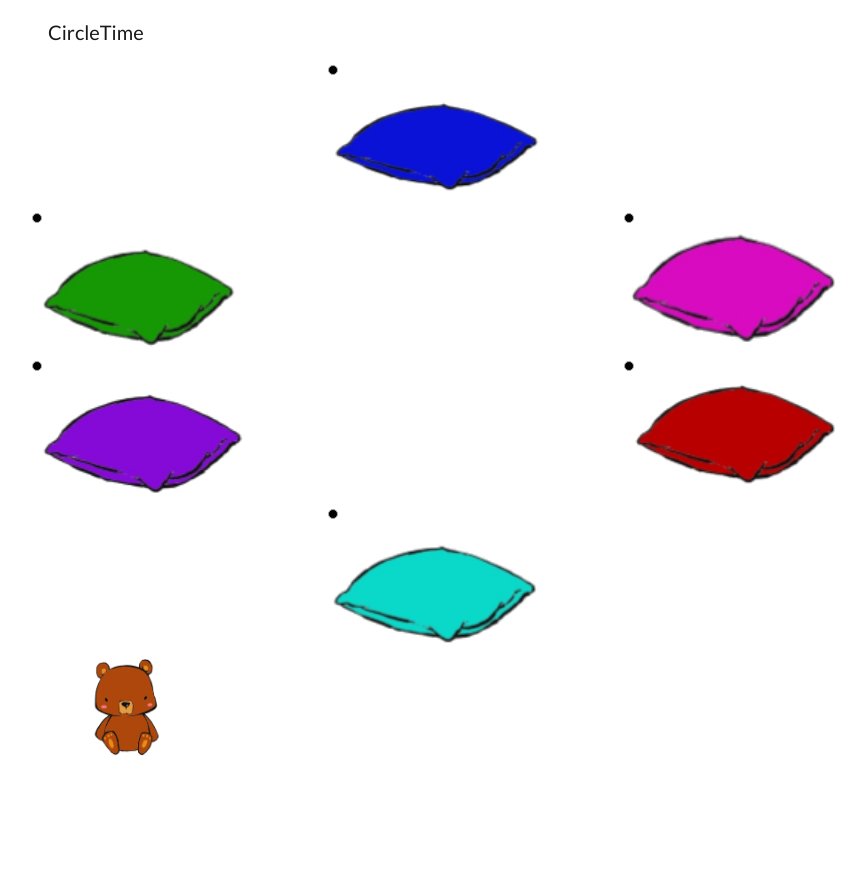
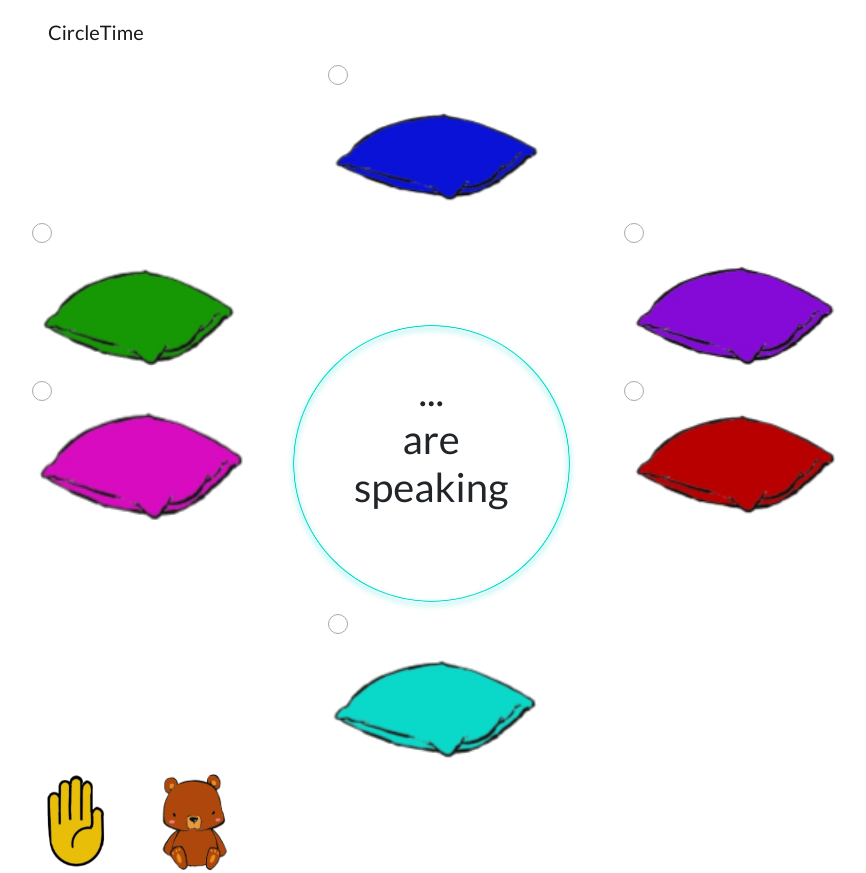
Before and after one commit to JConorBradley98/circletimegroupproject, an Angular app: page /circle-time in a window 1280 px wide. Shown: the whole page, without its empty margins (83-949 px from the left). Before the commit the page ends 800 px from the top, so only its background shows below. Built offline with nearby package versions, Linux system fonts and the light colour scheme.

Commit message:
Drag and drop

```diff
--- a/src/app/components/circle-time/circle-time.component.html
+++ b/src/app/components/circle-time/circle-time.component.html
@@ -2,71 +2,74 @@
 
 <div class="container">
 
-        <!-- Pillow Images -->
+    <!-- Blue Pillow -->
         <div class="row">
             <div class="col-md-5"></div>
-                <div class="col-md-1">
+
+                <div class="col-md-2">
                     <div id="div1" (drop)="dropItem($event)" (dragover)="allowDrop($event)"></div>
                     <img id="img1" src='{{images[1]}}' width="218" height="138">
                 </div>
+
             <div class="col-md-5"></div>
         </div>
+
+    <!-- Green Pillow and Pink Pillow -->
         <div class="row">
-            <div class="col-md-1">
+        <div class="col-md-4">
             <div id="div1" (drop)="dropItem($event)" (dragover)="allowDrop($event)"></div>
             <img id="img1" src='{{images[2]}}' width="218" height="138">
-            </div>
-            <div class="col-md-9"></div>
-            <div class="col-md-1">
+
             <div id="div1" (drop)="dropItem($event)" (dragover)="allowDrop($event)"></div>
             <img id="img1" src='{{images[3]}}' width="218" height="138">
         </div>
+    <!-- Circle Time Whos Talking-->
+        <div class="col-md-6">
+            <div class="container" id="image">
+                <br><br><br><br>
+                <img src={{images[9]}} style="width:100%;">
+                <div class="centered"><h1><br>...<br>are speaking</h1></div>
               </div>
-        <div class="row">
-            <div class="col-md-1">
+        </div>
+
+    <!-- Purple Pillow and Red Pillow Circle Time Whos Talking-->
+        <div class="col-md-2">
             <div id="div1" (drop)="dropItem($event)" (dragover)="allowDrop($event)"></div>
             <img id="img1" src='{{images[4]}}' width="218" height="138">
-            </div>
-            <div class="col-md-9"></div>
-            <div class="col-md-1">
+
             <div id="div1" (drop)="dropItem($event)" (dragover)="allowDrop($event)"></div>
             <img id="img1" src='{{images[5]}}' width="218" height="138">
         </div>
         </div>
+
+         <!-- turquoise Pillow -->
         <div class="row">
             <div class="col-md-5"></div>
-                <div class="col-md-1" >
+
+                <div class="col-md-2">
                     <div id="div1" (drop)="dropItem($event)" (dragover)="allowDrop($event)"></div>
                     <img id="img1" src='{{images[6]}}' width="218" height="138">
                 </div>
+
             <div class="col-md-5"></div>
         </div>
 
         <!-- Teddy Image -->
         <div class="row">
-            <div class="col-md-1"></div>
-            <div class="col-md-10">
+
+            <div class="col-md-2">
+                <img id='Handup' src='{{images[8]}}' width="71" height="100">
+            </div>
+
+            <div class="col-md-2">
                 <img id='drag-teddy' src='{{images[0]}}' draggable="true" (dragstart)="dragItem($event)" width="71" height="100">
             </div>
-            <div class="col-md-1"></div>
+
+            <div class="col-md-2">
+
             </div>
 
-        <!-- <Script>
-        <div *ngFor='let image of images'>
-        var i;
-        for (i = 0; i < images.length; i++) {
-
-            <div class="row">
-                <div class="col-md-1"></div>
-                <div class="col-md-10">
-                    <img id="img1" src='{{images[i]}}' (drop)="dropItem($event)" (dragover)="allowDrop($event)">
-          </div>
-                <div class="col-md-1"></div>
+            <div class="col-md-2"></div>
         </div>
 
-        }
-
-        <div *ngFor='let image of images'></div>
-        </Script> -->
-
 </div>
--- a/src/app/components/circle-time/circle-time.component.sass
+++ b/src/app/components/circle-time/circle-time.component.sass
@@ -1,10 +1,26 @@
 #div1
-  align: center
-  width: 10px
-  Height: 10px
+  width: 20px
+  Height: 20px
   border-radius: 10px
   border: 1px solid #aaaaaa
-  background-color: #000000
+
+#img1
+  z-index: -1
+  position: relative
+
+.col-md-4
+  text-align: center
 
 .row
-  align: center
+  text-align: center
+
+.image
+  position: relative
+  text-align: center
+  color: white
+
+.centered
+  position: absolute
+  top: 50%
+  left: 50%
+  transform: translate(-50%, -50%)
--- a/src/app/components/circle-time/circle-time.component.ts
+++ b/src/app/components/circle-time/circle-time.component.ts
@@ -16,7 +16,9 @@ export class CircleTimeComponent implements OnInit {
     "../../../assets/pillow_purple.png",
     "../../../assets/pillow_red.png",
     "../../../assets/pillow_turquoise.png",
-    "../../../assets/pillow_yellow.png"
+    "../../../assets/pillow_yellow.png",
+    "../../../assets/handup.png",
+    "../../../assets/ellipse.png"
   ];
 
   constructor() { }
```
Also changed, not shown: src/assets/ellipse.png (added). Lines whose indentation alone changed are shown as unchanged.
